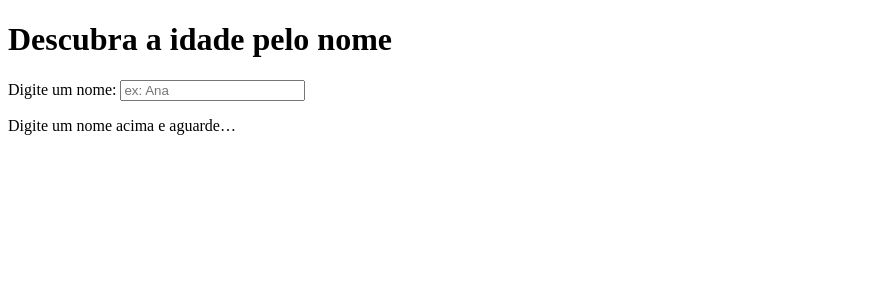
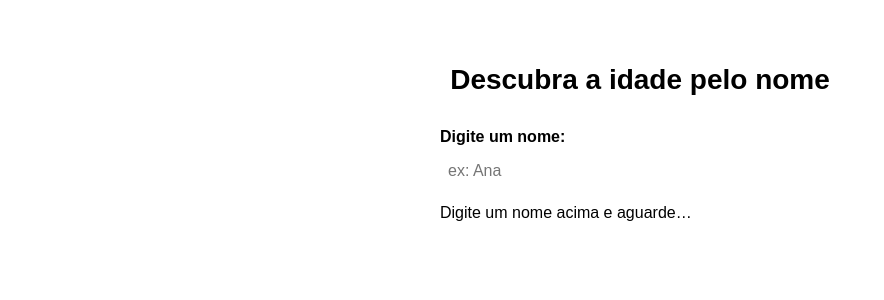
Before and after one commit to mfelipperd/teste-input-search, a SvelteKit app: page / in a window 1280 px wide. Shown: the top 300 px of the page, without its empty margins (0-884 px from the left). Built offline with nearby package versions, Linux system fonts and the light colour scheme.

Commit message:
feat: make serach works

```diff
--- a/src/routes/+page.css
+++ b/src/routes/+page.css
@@ -0,0 +1,48 @@
+body {
+  background: var(--bg);
+  color: var(--text);
+  font-family: "Poppins", sans-serif;
+  overflow-x: hidden;
+  min-height: 100vh;
+}
+
+main {
+  max-width: 400px;
+  margin: 4rem auto;
+  padding: 0 1rem;
+}
+h1 {
+  text-align: center;
+  margin-bottom: 2rem;
+  font-size: 1.75rem;
+  font-weight: 600;
+}
+label {
+  display: block;
+  margin-bottom: 0.5rem;
+  font-weight: 600;
+}
+input {
+  width: 100%;
+  padding: 0.5rem;
+  font-size: 1rem;
+  background: var(--input-bg);
+  color: var(--text);
+  border: 2px solid var(--input-border);
+  border-radius: 4px;
+}
+input:focus {
+  outline: none;
+}
+
+.card {
+  width: 100%;
+  background: var(--card-bg);
+  padding: 1rem;
+  border-radius: 8px;
+  box-shadow: 0 2px 8px var(--shadow);
+  margin-top: 1.5rem;
+  position: relative;
+  opacity: 0;
+  animation: fadeIn 0.5s ease forwards;
+}
--- a/src/routes/+page.js
+++ b/src/routes/+page.js
@@ -1,4 +1,4 @@
-/** @type {import('./$types').PageLoad} */
+/** @type {import('./index/$types').PageLoad} */
 export async function load({ url, fetch }) {
   const name = url.searchParams.get("name") ?? "";
   if (!name) {
--- a/src/routes/+page.svelte
+++ b/src/routes/+page.svelte
@@ -2,18 +2,30 @@
   import './+page.css';
   import { goto } from '$app/navigation';
   import type { PageData } from './$types';
+  import { onMount } from 'svelte';
+  import { page } from '$app/stores';
   export let data: PageData;
 
     let nameInput:  string = '';
     let debounceTimeout: ReturnType<typeof setTimeout>;
 
 
+
+  onMount(() => {
+    nameInput = data.name || '';
+
+  });
+
     function onInput(): void {
     clearTimeout(debounceTimeout);
     debounceTimeout = setTimeout(() => {
       const q = nameInput.trim();
       const currentUrl = new URL(window.location.href);
-
+       if (q) {
+        currentUrl.searchParams.set('name', q);
+      } else {
+        currentUrl.searchParams.delete('name');
+      }
       const newUrl = currentUrl.pathname + (currentUrl.search ? `?${currentUrl.searchParams.toString()}` : '');
       goto(newUrl, {
         replaceState: true,
@@ -22,6 +34,9 @@
       });
     }, 700);
   }
+
+    $: currentName = $page.url.searchParams.get('name') || '';
+
 </script>
 <main>
      <h1>Descubra a idade pelo nome</h1>
```
